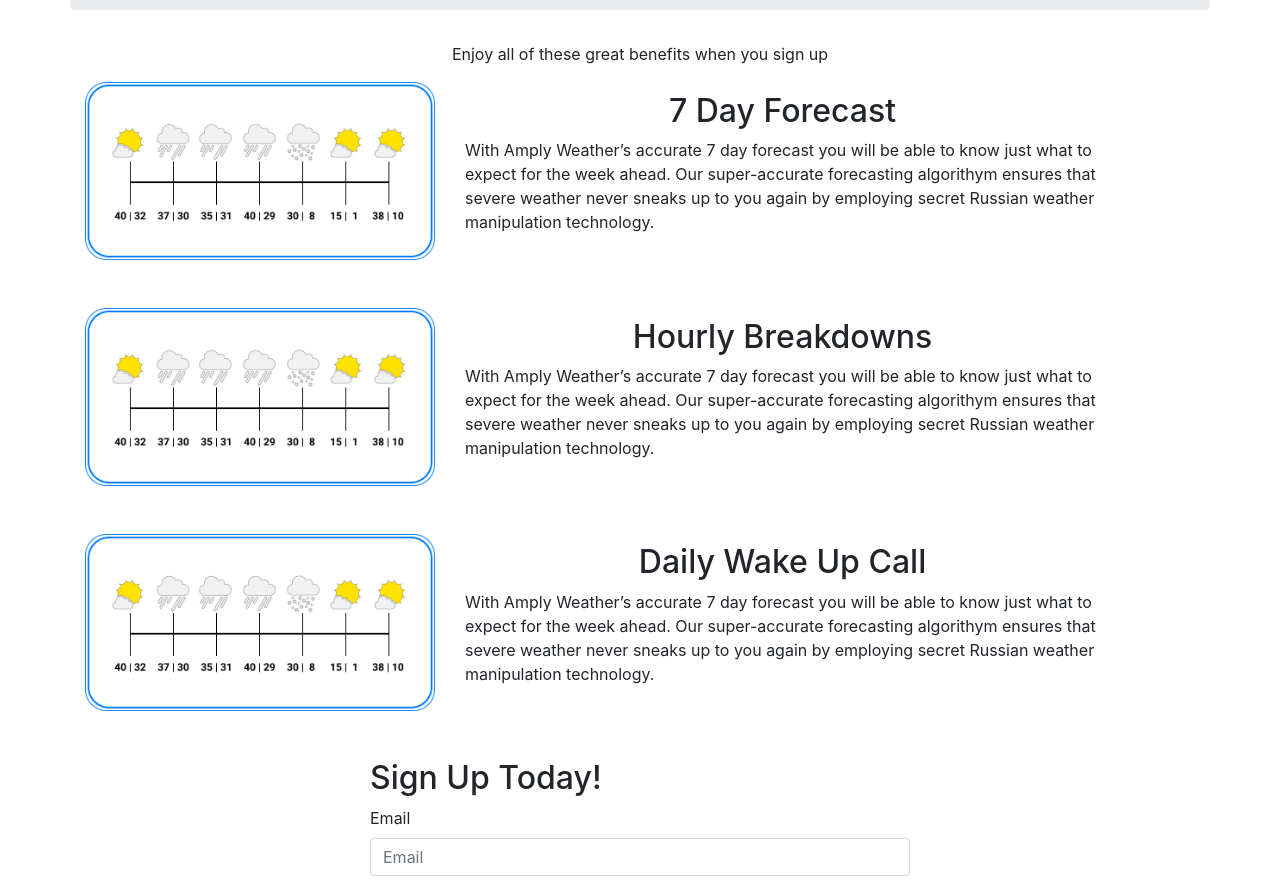
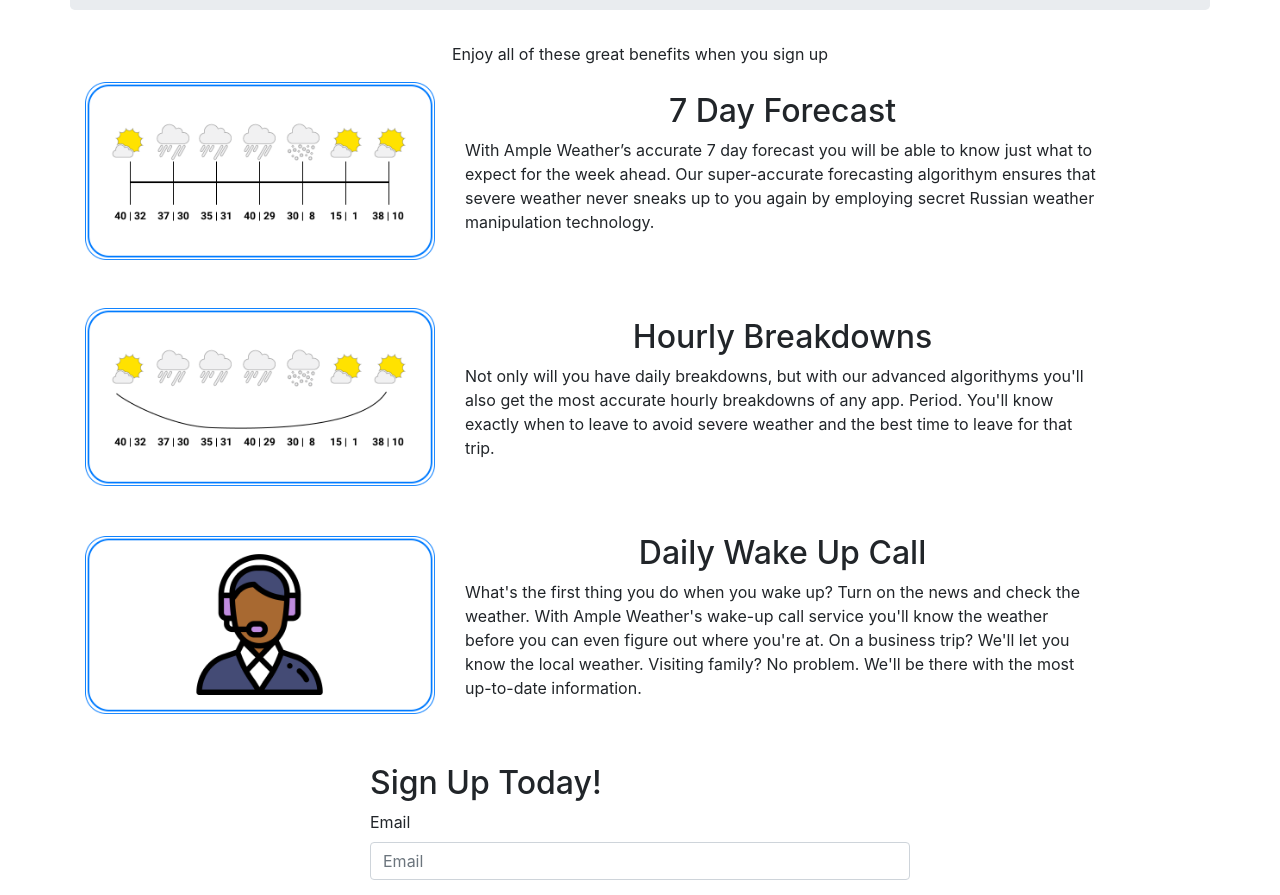
Before and after one commit to Kachilero/WeatherLandingPage, an Angular app: page / in a window 1280 px wide. Shown: the part 480-1375 px from the top of the page. Built offline with nearby package versions, Linux system fonts and the light colour scheme; no server answers.

Commit message:
Small updates and added some images

```diff
--- a/src/app/current-weather/current-weather.component.html
+++ b/src/app/current-weather/current-weather.component.html
@@ -17,7 +17,7 @@
         <h2 class="display-12">Never get caught out in the rain again!</h2>
         <p class="lead">Subscribe to our state-of-the-art, up-to-the-minute weather service and never be taken by surprise again. Our team of meterologists works 24/7 to make sure you get the most up-to-date weather information right where you need it most. Sign up now and get the latest on your smartphone, in your inbox or our brand new morning wake up call.</p>
         <p class="lead">
-          <a href="#" class="btn btn-primary btn-lg">Sign Up Now!</a>
+          <button class="btn btn-primary btn-lg" onclick="goToAnchor('terms')">Sign Up Now!</button>
         </p>
       </div>
     </div>
--- a/src/index.html
+++ b/src/index.html
@@ -42,27 +42,27 @@
       </div>
       <div class="col-md-7">
         <h2 class="example--title text-center">7 Day Forecast</h2>
-        <p class="example--copy">With Amply Weather’s accurate 7 day forecast you will be able to know just what to expect for the week ahead. Our super-accurate forecasting algorithym ensures that severe weather never sneaks up to you again by employing secret Russian weather manipulation technology.</p>
+        <p class="example--copy">With Ample Weather’s accurate 7 day forecast you will be able to know just what to expect for the week ahead. Our super-accurate forecasting algorithym ensures that severe weather never sneaks up to you again by employing secret Russian weather manipulation technology.</p>
       </div>
     </div>
 
     <div class="row align-items-center example">
       <div class="col-md-4">
-        <img src="assets/img/7_day_example.png" class="example--img">
+        <img src="assets/img/Hour%20Example.png" class="example--img">
       </div>
       <div class="col-md-7">
         <h2 class="example--title text-center">Hourly Breakdowns</h2>
-        <p class="example--copy">With Amply Weather’s accurate 7 day forecast you will be able to know just what to expect for the week ahead. Our super-accurate forecasting algorithym ensures that severe weather never sneaks up to you again by employing secret Russian weather manipulation technology.</p>
+        <p class="example--copy">Not only will you have daily breakdowns, but with our advanced algorithyms you'll also get the most accurate hourly breakdowns of any app. Period. You'll know exactly when to leave to avoid severe weather and the best time to leave for that trip.</p>
       </div>
     </div>
 
     <div class="row align-items-center example">
       <div class="col-md-4">
-        <img src="assets/img/7_day_example.png" class="example--img">
+        <img src="assets/img/Daily%20Call.png" class="example--img">
       </div>
       <div class="col-md-7">
         <h2 class="example--title text-center">Daily Wake Up Call</h2>
-        <p class="example--copy">With Amply Weather’s accurate 7 day forecast you will be able to know just what to expect for the week ahead. Our super-accurate forecasting algorithym ensures that severe weather never sneaks up to you again by employing secret Russian weather manipulation technology.</p>
+        <p class="example--copy">What's the first thing you do when you wake up? Turn on the news and check the weather. With Ample Weather's wake-up call service you'll know the weather before you can even figure out where you're at. On a business trip? We'll let you know the local weather. Visiting family? No problem. We'll be there with the most up-to-date information.</p>
       </div>
     </div>
 
```
Also changed, not shown: src/assets/img/Daily Call.png (added), src/assets/img/Hour Example.png (added).
